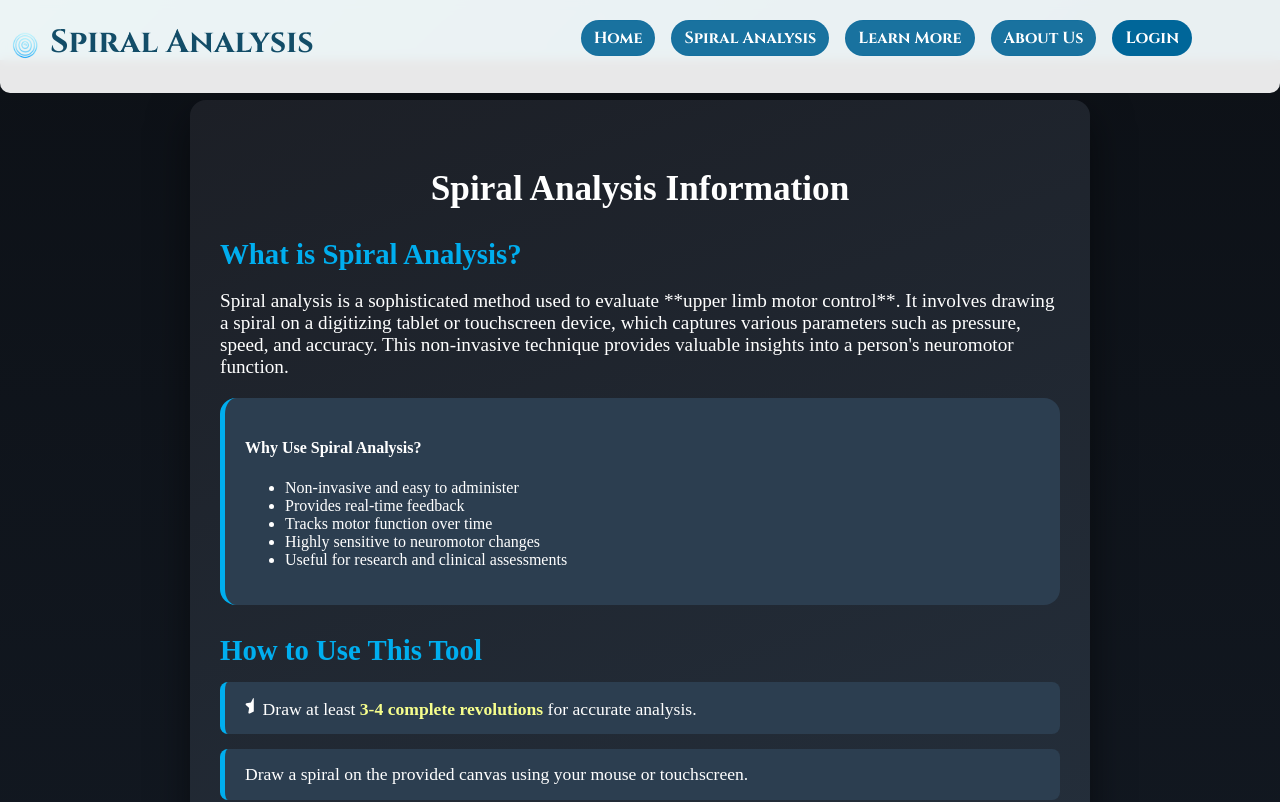
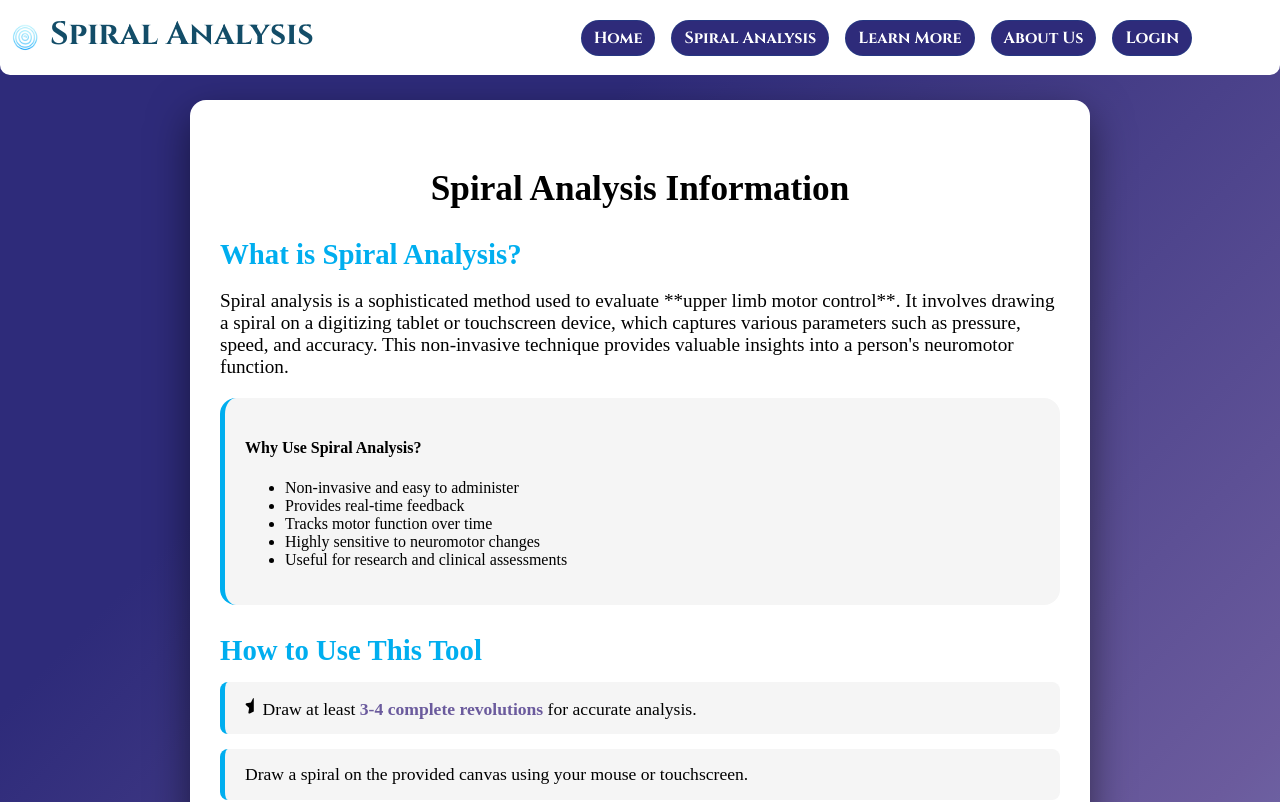
Before and after one commit to Barnard-PL-Labs/NextSpiralAnalysis, a Next.js app: page /instruction in a window 1280 px wide. Shown: the top 802 px of the page. Built offline with nearby package versions, Linux system fonts and the light colour scheme; no server answers.

Commit message:
UI color scheme update

```diff
--- a/src/app/globals.css
+++ b/src/app/globals.css
@@ -35,7 +35,8 @@ h1 {
   width: 100%;
   top: 0;
   left: 0;
-  background: rgba(245, 245, 245, 0.95);
+  height: 75px;
+  background: white;
   border-radius: 0 0 10px 10px;
   display: flex;
   justify-content: space-between;
@@ -79,7 +80,7 @@ header a {
   transition: all 0.3s ease-in-out;
   cursor: pointer;
   text-decoration: none;
-  background: #19729f;
+  background: #2e2b7a;
   padding: 6px 12px;
   border-radius: 20px;
   border: 1px solid rgba(0, 102, 153, 0.2);
@@ -88,8 +89,8 @@ header a {
 
 .navItems span:hover {
   color: #006699;
-  background: rgba(76, 230, 255, 0.2);
-  border-color: rgba(0, 102, 153, 0.4);
+  background: #c4e4f8;
+  border-color: none;
   transform: translateY(-1px);
   box-shadow: 0 2px 4px rgba(0, 102, 153, 0.1);
 }
@@ -109,7 +110,7 @@ header a {
   transition: all 0.3s ease-in-out;
   cursor: pointer;
   text-decoration: none;
-  background: #006699;
+  background: #2e2b7a;
   padding: 6px 12px;
   border-radius: 20px;
   border: 1px solid rgba(0, 102, 153, 0.2);
@@ -120,8 +121,8 @@ header a {
 .logoutBtn span:hover,
 .navItems button span:hover {
   color: #006699;
-  background: rgba(76, 230, 255, 0.2);
-  border-color: rgba(0, 102, 153, 0.4);
+  background: #c4e4f8;
+  border-color: none;
   transform: translateY(-1px);
   box-shadow: 0 2px 4px rgba(0, 102, 153, 0.1);
 }
@@ -190,7 +191,7 @@ input {
   right: 20px;
   cursor: pointer;
   line-height: 1;
-  color: white;
+  color: #000000;
 }
 .closeButton:hover {
   color: #444;
@@ -200,11 +201,11 @@ input {
   position: relative;
   width: 100%;
   max-width: 600px;
-  background-color: #222;
+  background-color: #ffffff;
   border-radius: 12px;
   padding: 40px;
   box-shadow: 0 4px 12px rgba(0, 0, 0, 0.3);
-  color: white;
+  color: #000000;
   height: auto;
   overflow: visible;
 }
@@ -249,8 +250,8 @@ input {
   border-radius: 8px;
   border: none;
   outline: none;
-  background: #333;
-  color: white;
+  background: #f5f5f5;
+  color: #000000;
 }
 
 .btn-primary {
--- a/src/app/result/page.jsx
+++ b/src/app/result/page.jsx
@@ -224,9 +224,7 @@ export default function ResultPage() {
   return (
     <div className={styles.pageWrapper}>
       <Header showVideo={false} />
-      <div
-        style={{ backgroundColor: "black", color: "white", paddingTop: "80px" }}
-      >
+      <div className={styles.container}>
         <div className={styles.title}>
           <h2>Analysis Result</h2>
           {loadingResult ? (
--- a/src/styles/Background.module.css
+++ b/src/styles/Background.module.css
@@ -1,5 +1,11 @@
 .drawingContainer {
-  background: linear-gradient(135deg, #4ce6ff 0%, #006699 100%);
+  background: linear-gradient(
+    -45deg,
+    #c4e4f8 5%,
+    #7b8bc4 20%,
+    #6b5b9d 40%,
+    #2e2b7a 80%
+  );
   min-height: 100vh;
   min-width: 100vw;
   position: fixed;
--- a/src/styles/Directions.module.css
+++ b/src/styles/Directions.module.css
@@ -1,5 +1,5 @@
 .mainContainer {
-    background: linear-gradient(180deg, #0d1117 0%, #141b25 60%, #0d1117 100%) !important;
+    background: linear-gradient(-45deg, #C4E4F8 5%, #7B8BC4 20%, #6B5B9D 40%, #2E2B7A 80%) !important;
     overflow-x: hidden;
     margin-top: 60px;
     display: flex;
@@ -16,10 +16,10 @@
     max-width: 900px;
     margin: 40px auto;
     padding: 40px 30px;
-    background: linear-gradient(160deg, #1c1f26, #2c3e50);
+    background: #ffffff;
     border-radius: 16px;
     box-shadow: 0 15px 40px rgba(0,0,0,0.5);
-    color: #ffffff;
+    color: #000000;
     /* font-family: -apple-system, BlinkMacSystemFont, "Segoe UI", Roboto, "Helvetica Neue", Arial, sans-serif; */
     box-sizing: border-box;
 }
@@ -28,7 +28,7 @@
 .directionsHeader {
     font-size: 2.2em;
     font-weight: 700;
-    color: #ffffff;
+    color: #000000;
     margin-bottom: 25px;
     text-align: center;
 }
@@ -42,7 +42,7 @@
 }
 
 .highlight{
-    color:#f6fe8c;
+    color: #6B5B9D;
 }
 .textBlock {
     margin-bottom: 20px;
@@ -50,11 +50,11 @@
 }
 .intro{
     font-size: 1.2em;
-    color: #ffffff;
+    color: #000000;
 }
 
 .keyPoints {
-    background-color: #2c3e50;
+    background-color: #f5f5f5;
     padding: 20px;
     border-radius: 16px;
     border-left: 5px solid #00AEEF;
@@ -69,25 +69,25 @@
 
 .metricsList li, .directionsList li {
     font-size: 1.1em;
-    background: #2c3e50;
+    background: #f5f5f5;
     margin-bottom: 15px;
     padding: 15px 20px;
     border-radius: 8px;
-    color: #ffffff;
+    color: #000000;
     border-left: 5px solid #00AEEF;
     transition: background-color 0.2s;
 }
 
 .metricsList li:hover, .directionsList li:hover {
-    background-color: #34495e;
+    background-color: #e8e8e8;
 }
 
 
 .note {
-    background-color: #333;
+    background-color: #f5f5f5;
     padding: 15px 20px;
     border-radius: 8px;
-    color: #bbb;
+    color: #666;
     font-size: 0.95em;
     margin-bottom: 20px;
     border-left: 5px solid #00AEEF;
@@ -97,8 +97,8 @@
 .warning {
     margin-top: 20px;
     padding: 15px 20px;
-    background-color: #2c3e50;
+    background-color: #f5f5f5;
     border-radius: 8px;
-    color: #ddd;
+    color: #333;
     border-left: 5px solid #d73a49;
 }
```
Also changed, not shown: src/styles/Canvas.module.css (+10 -8 lines), src/styles/Result.module.css (+11 -2 lines).
